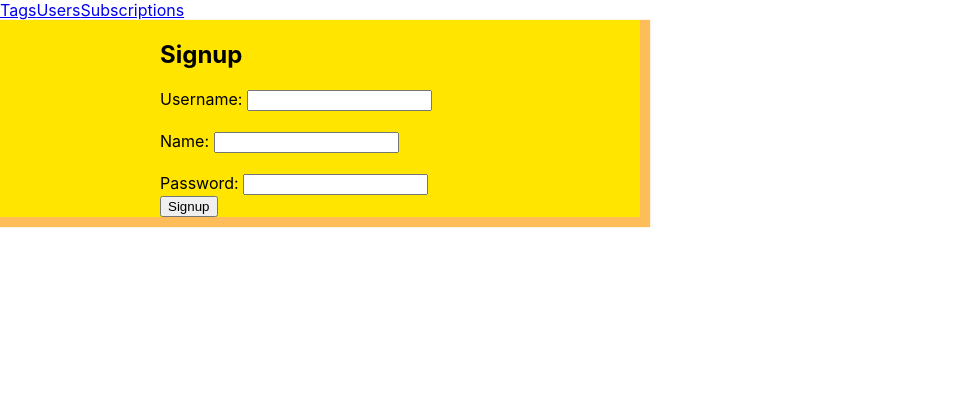
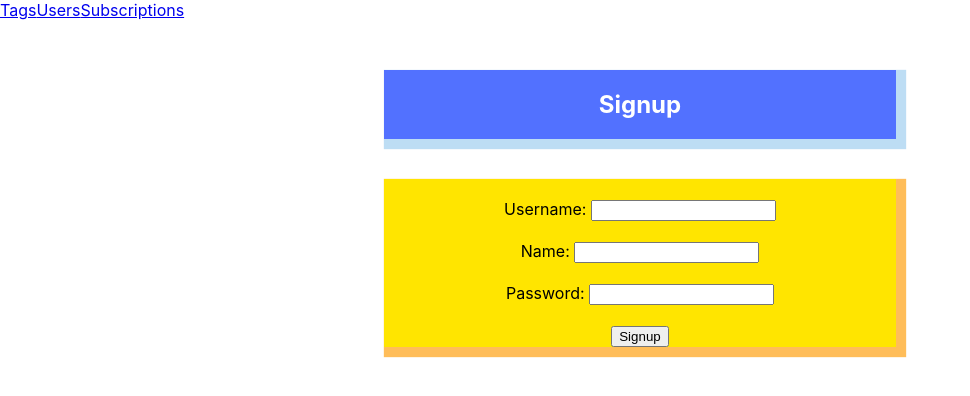
Before and after one commit to gramsco/leqoqo, a React (Create React App) app in the folder client/: page / in a window 1280 px wide. Shown: the top 396 px of the page, without its empty margins (0-970 px from the left). Built offline with nearby package versions, Linux system fonts and the light colour scheme.

Commit message:
some changes in Signup.jsx

```diff
--- a/client/src/App.css
+++ b/client/src/App.css
@@ -7,14 +7,25 @@
 }
 .signup-container{
   display:flex;
-  background:#FFE500;
-  width:50%;
-  justify-content: center;
-  box-shadow: 5px 5px 1px 5px #FFBD59;
+  flex-direction: column;
+  align-items: center;
 }
 
 .Signup{
-  width:50%;
-  justify-content: center;
+  padding-top:20px;
+  width:40%;
+  background:#FFE500;
+  box-shadow: 5px 5px 1px 5px #FFBD59;
+  text-align:center;
+}
+.heading{
+  margin-top:50px;
+  margin-bottom:40px;
+  width:40%;
+  background:#5271FF;
+  box-shadow:5px 5px 1px 5px #BDDDF4;
+  text-align:center;
+  color:white;
+
 
 }
--- a/client/src/components/Signup.jsx
+++ b/client/src/components/Signup.jsx
@@ -4,8 +4,11 @@ import React, { useState } from 'react'
 function Signup(props) {
     return (
         <div className="signup-container">
+            <div className="heading">
+                <h2>Signup</h2>
+
+            </div>
             <div className="Signup">
-                <h2>Signup</h2>
                 <form>
                     Username:{' '}
                     <input
@@ -31,7 +34,7 @@ function Signup(props) {
                         name="password"
                     // onChange={handleInputChange}
                     />{' '}
-                    <br />
+                    <br />  <br />
                     <button>Signup</button>
                     {/*  //onClick={e => handleClick(e)} */}
                 </form>
```
Also changed, not shown: 1 other file (tests, documents, lock files or other folders).
